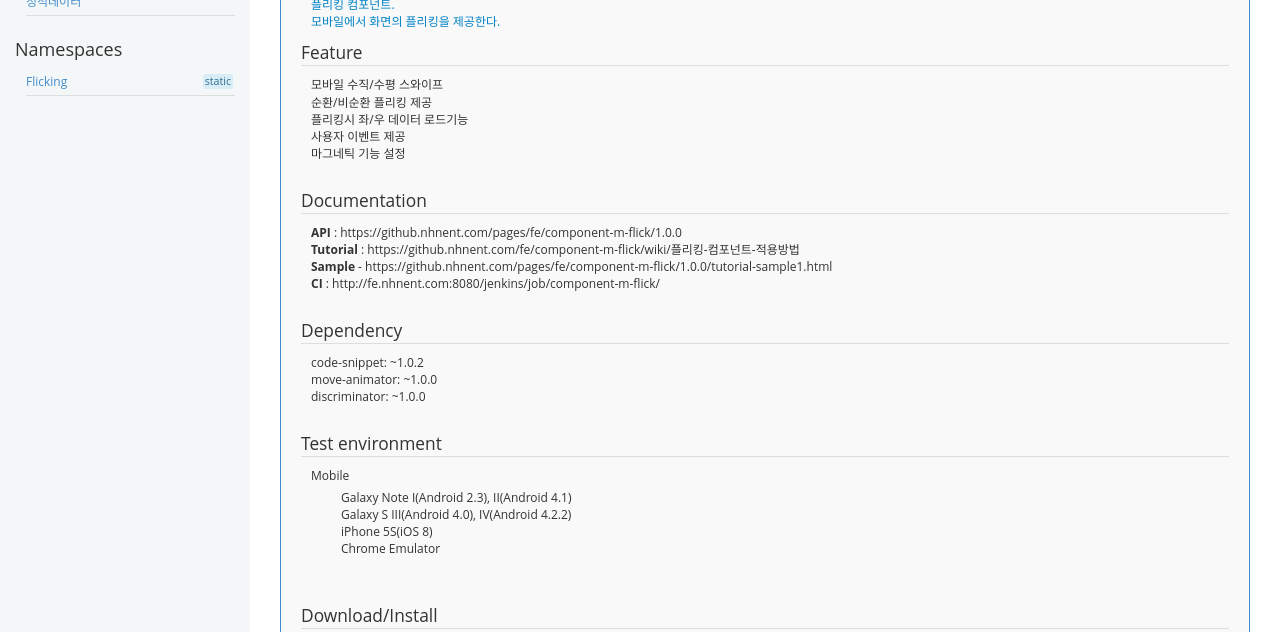
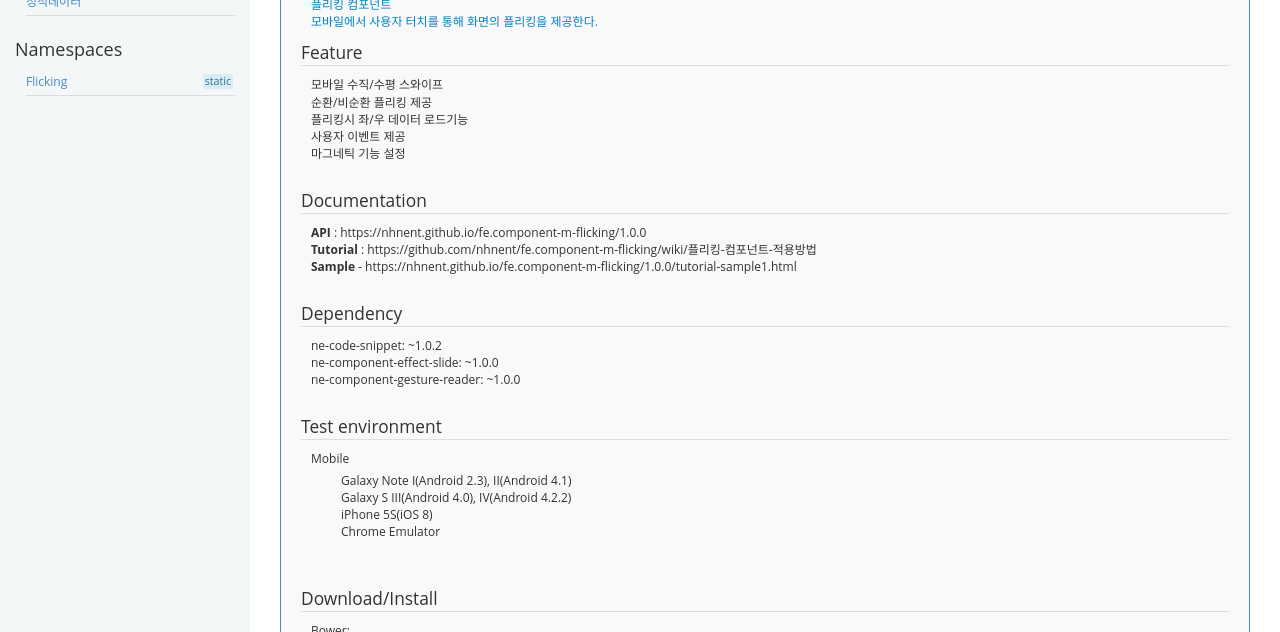
Before and after one commit to nhn/tui.flicking, a plain HTML site: page 1.0.0/index.html in a window 1280 px wide. Shown: the part 168-800 px from the top of the page. Drawn offline with Linux system fonts and the light colour scheme.

Commit message:
readme changed

```diff
--- a/1.0.0/index.html
+++ b/1.0.0/index.html
@@ -46,7 +46,7 @@
 
 
     <section>
-        <article><div class="readme"><h1>Mobile Flick</h1><p>플리킹 컴포넌트.<br>모바일에서 화면의 플리킹을 제공한다.</p>
+        <article><div class="readme"><h1>Mobile Flicking</h1><p>플리킹 컴포넌트<br>모바일에서 사용자 터치를 통해 화면의 플리킹을 제공한다.</p>
 <h2>Feature</h2><ul>
 <li>모바일 수직/수평 스와이프</li>
 <li>순환/비순환 플리킹 제공</li>
@@ -55,15 +55,14 @@
 <li>마그네틱 기능 설정</li>
 </ul>
 <h2>Documentation</h2><ul>
-<li><strong>API</strong> : https://github.nhnent.com/pages/fe/component-m-flick/1.0.0</li>
-<li><strong>Tutorial</strong> : https://github.nhnent.com/fe/component-m-flick/wiki/플리킹-컴포넌트-적용방법</li>
-<li><strong>Sample</strong> - https://github.nhnent.com/pages/fe/component-m-flick/1.0.0/tutorial-sample1.html</li>
-<li><strong>CI</strong> : http://fe.nhnent.com:8080/jenkins/job/component-m-flick/</li>
+<li><strong>API</strong> : https://nhnent.github.io/fe.component-m-flicking/1.0.0</li>
+<li><strong>Tutorial</strong> : https://github.com/nhnent/fe.component-m-flicking/wiki/플리킹-컴포넌트-적용방법</li>
+<li><strong>Sample</strong> - https://nhnent.github.io/fe.component-m-flicking/1.0.0/tutorial-sample1.html</li>
 </ul>
 <h2>Dependency</h2><ul>
-<li>code-snippet: ~1.0.2</li>
-<li>move-animator: ~1.0.0</li>
-<li>discriminator: ~1.0.0</li>
+<li>ne-code-snippet: ~1.0.2</li>
+<li>ne-component-effect-slide: ~1.0.0</li>
+<li>ne-component-gesture-reader: ~1.0.0</li>
 </ul>
 <h2>Test environment</h2><ul>
 <li>Mobile<ul>
@@ -76,11 +75,11 @@
 </ul>
 <h2>Download/Install</h2><ul>
 <li>Bower:<ul>
-<li>최신버전 : <code>bower install &quot;git+http://70327b4564c7a80eb61724056876b960290946dd:x-oauth-basic@github.nhnent.com/fe/component-m-flick.git#master&quot;</code></li>
-<li>특정버전 : <code>bower install &quot;git+http://70327b4564c7a80eb61724056876b960290946dd:x-oauth-basic@github.nhnent.com/fe/component-m-flick.git[#tag]&quot;</code></li>
+<li>최신버전 : <code>bower install ne-component-m-flicking#master</code></li>
+<li>특정버전 : <code>bower install ne-component-m-flicking[#tag]</code></li>
 </ul>
 </li>
-<li>Download: https://github.nhnent.com/fe/component-m-flick</li>
+<li>Download: https://github.com/nhnent/fe.component-m-flicking</li>
 </ul>
 <h2>History</h2><table>
 <thead>
@@ -93,10 +92,10 @@
 </thead>
 <tbody>
 <tr>
-<td><a href="https://github.nhnent.com/pages/fe/component-m-flick/1.0.0">1.0.0</a></td>
+<td><a href="https://github.nhnent.com/pages/fe/component-m-flicking/1.0.0">1.0.0</a></td>
 <td>배포</td>
 <td>2015.05</td>
-<td>FE개발팀 이제인 <a href="&#109;&#x61;&#x69;&#108;&#116;&#111;&#58;&#106;&#101;&#105;&#110;&#x2e;&#121;&#105;&#x40;&#110;&#x68;&#x6e;&#101;&#110;&#116;&#46;&#99;&#x6f;&#x6d;">&#106;&#101;&#105;&#110;&#x2e;&#121;&#105;&#x40;&#110;&#x68;&#x6e;&#101;&#110;&#116;&#46;&#99;&#x6f;&#x6d;</a></td>
+<td>FE개발팀 이제인 <a href="&#x6d;&#97;&#x69;&#x6c;&#116;&#111;&#x3a;&#x6a;&#101;&#x69;&#110;&#x2e;&#x79;&#105;&#x40;&#110;&#x68;&#110;&#x65;&#x6e;&#116;&#x2e;&#x63;&#111;&#109;">&#x6a;&#101;&#x69;&#110;&#x2e;&#x79;&#105;&#x40;&#110;&#x68;&#110;&#x65;&#x6e;&#116;&#x2e;&#x63;&#111;&#109;</a></td>
 </tr>
 </tbody>
 </table></div></article>
```
